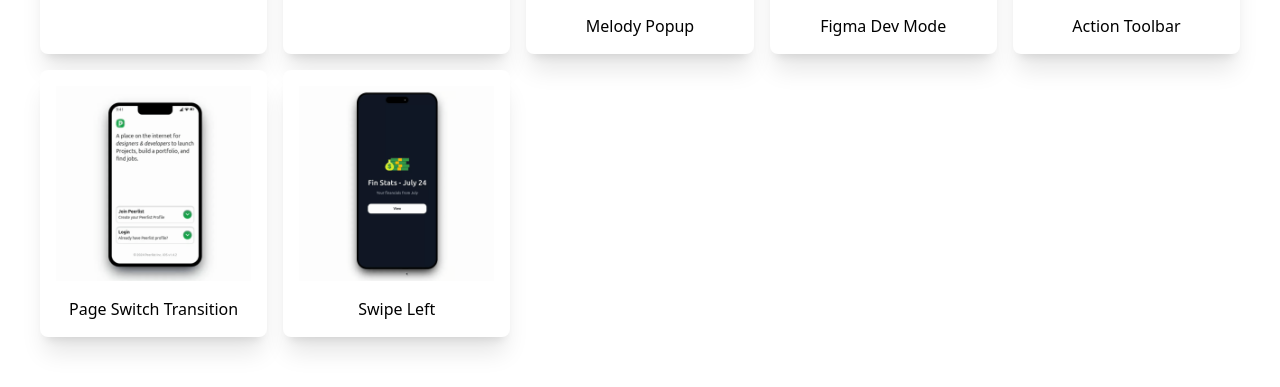
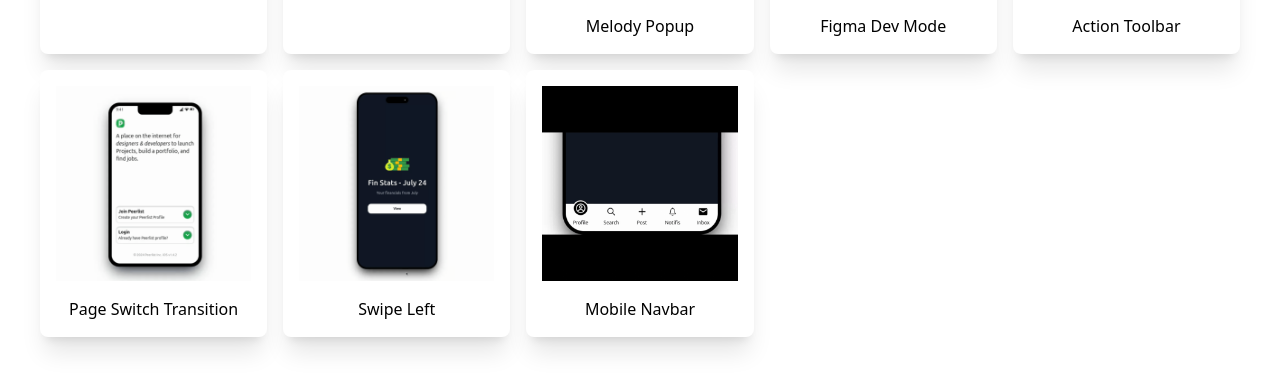
Before and after one commit to sailingsam/peerlist10daysChallenge, a React (Vite) app: page / in a window 1280 px wide. Shown: the part 321-708 px from the top of the page. Built offline with nearby package versions, Linux system fonts and the light colour scheme.

Commit message:
ch8 hogya

```diff
--- a/src/HomePage.jsx
+++ b/src/HomePage.jsx
@@ -7,6 +7,7 @@ import challenge4Gif from "./challenges/challenge4/4.gif";
 import challenge5Gif from "./challenges/challenge5/5.gif";
 import challenge6Gif from "./challenges/challenge6/6.gif";
 import challenge7Gif from "./challenges/challenge7/7.gif";
+import challenge8Gif from "./challenges/challenge8/8.gif";
 
 const challenges = [
   {
@@ -43,7 +44,12 @@ const challenges = [
     gif: challenge7Gif,
     description: "Swipe Left",
     challengePage: "Challenge7",
-  }
+  },
+  {
+    gif: challenge8Gif,
+    description: "Mobile Navbar",
+    challengePage: "Challenge8",
+  },
 ];
 
 function HomePage() {
```
Also changed, not shown: src/challenges/challenge8/8.gif (added).
